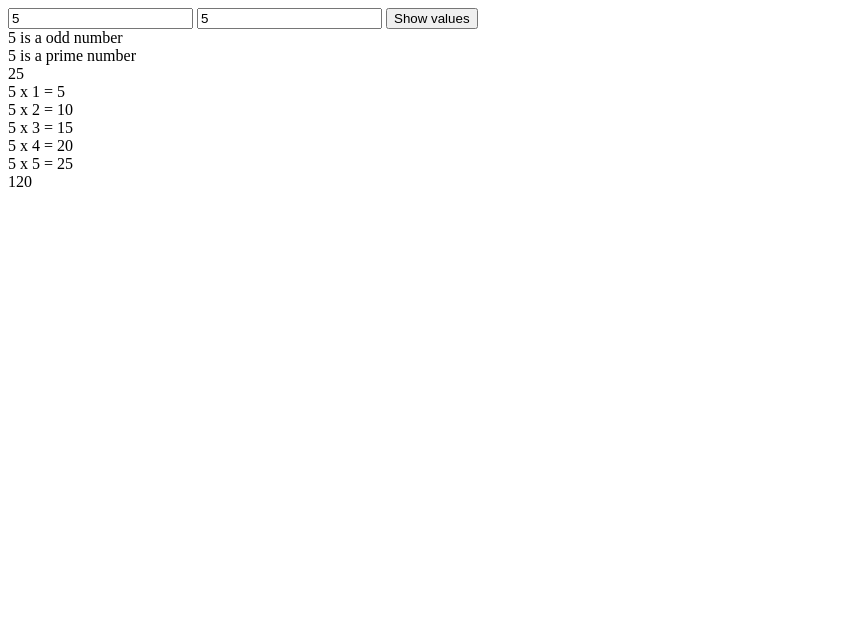
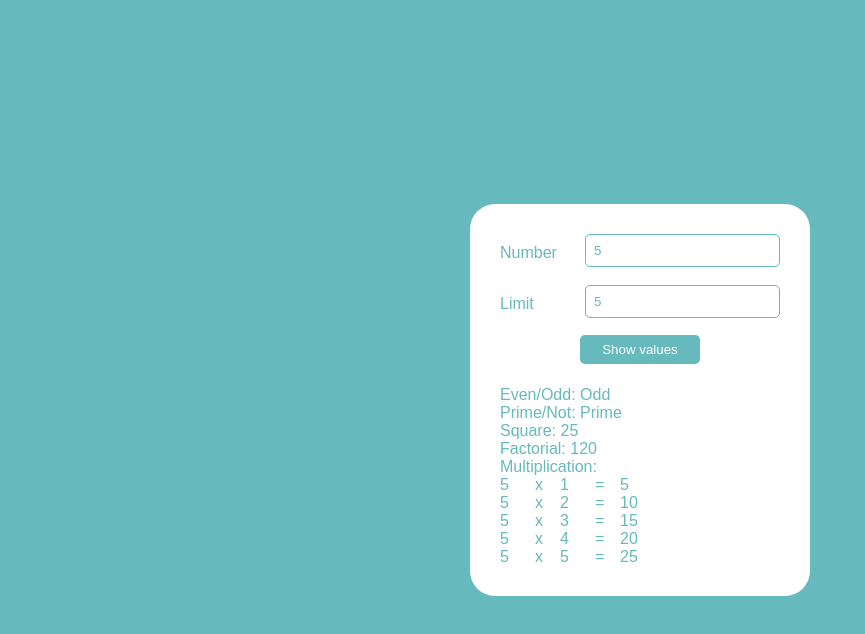
Before and after one commit to likhitasowmyamurapaka/number-analyzer-tool, a plain HTML site: page index.html in a window 1280 px wide. Both pictures are taken after typing "5", "5" into the empty fields and a click on the button "Show values". Shown: the whole page, without its empty margins (0-865 px from the left). Drawn offline with nearby package versions, Linux system fonts and the light colour scheme.

Commit message:
changed multiplication code, added css

```diff
--- a/index.html
+++ b/index.html
@@ -4,19 +4,31 @@
     <meta charset="UTF-8">
     <meta name="viewport" content="width=device-width, initial-scale=1.0">
     <title>Document</title>
-    <script src="https://cdn.jsdelivr.net/npm/axios/dist/axios.min.js"></script>
+    <!-- <script src="https://cdn.jsdelivr.net/npm/axios/dist/axios.min.js"></script> -->
+     <link rel="stylesheet" href="number_analyzer.css"/>
 </head>
 <body>
+    <div id="container">
     <form id="start">
+        <div class="row">
+        <label>Number</label>
         <input type="number" placeholder="Eg: 5" id ='value'/>
+        </div>
+        <div class="row">
+        <label>Limit</label>
         <input type="number" placeholder="eg: 10" id="limits"/>
-        <button type="submit">Show values</button>
+         </div>
+        <button type="submit" id="btn">Show values</button>
+
+    <div id="order">
+    <div id="d1">Even/Odd: </div>
+    <div id="d2">Prime: </div>
+    <div id="d3">Square: </div>
+    <div id="d4">Factorial: </div>
+    <div id="d5">Multiplication: </div>
+    </div>
     </form>
-    <div id="d1"></div>
-    <div id="d2"></div>
-    <div id="d3"></div>
-    <div id="d4"></div>
-    <div id="d5"></div>
+    </div>
     <script src="number_analyzer.js"></script>
 </body>
 </html>
--- /dev/null
+++ b/number_analyzer.css
@@ -0,0 +1,89 @@
+*{
+    margin:0;
+    padding:0;
+    font-family: sans-serif;
+    /* overflow: hidden; */
+}
+
+#container{
+    display:flex;
+    height:100vh;
+    justify-content: center;
+    align-items: center;
+    background-color: rgb(102, 185, 188);
+}
+
+#start{
+    display: flex;
+    flex-direction: column;
+    background-color: white;
+    padding: 30px;
+    /* text-align: center; */
+    gap:12px;
+    border-radius:25px;
+    /* margin-bottom:15px; */
+}
+#start input{
+    padding: 8px;
+    /* margin-top: 1%; */
+    margin-bottom: 2%;
+    border:0.5px solid  rgb(102, 185, 188);
+    border-radius: 5px;
+    box-sizing: border-box;
+    flex:1;
+    color:rgb(102, 185, 188);
+}
+
+.row{
+    display: flex;
+    align-items: center;
+    gap:15px;
+}
+
+.row label{
+    width:70px;
+    font-weight: 500;
+}
+
+#start input:focus{
+    border:2px solid  rgb(102, 185, 188);
+    outline: none;
+}
+
+#start input::placeholder{
+    color: rgb(102, 185, 188);
+}
+
+#start label{
+    color: rgb(102, 185, 188);
+}
+
+#btn{
+    background-color: rgb(102, 185, 188);
+    color: white;
+    border: none;
+    padding: 7px;
+    border-radius: 5px;
+    width:120px;
+    /* margin-bottom: 2%; */
+    align-self: center;
+    cursor:pointer;
+}
+
+#order{
+    text-align: center;
+    margin-top: 10px;
+    display:flex;
+    flex-direction: column;
+    /* justify-content: flex-start; */
+    align-items: flex-start;
+    color: rgb(102, 185, 188);
+    text-align: left;
+}
+
+.mul-row{
+    display: grid;
+    grid-template-columns: 30px 20px 30px 20px 40px;
+    gap: 5px;
+    font-family: sans-serif;
+}
--- a/number_analyzer.js
+++ b/number_analyzer.js
@@ -7,11 +7,11 @@ document.getElementById('start').addEventListener('submit',(e)=>{
 
     if (num%2==0){
         //console.log(`${num} is a even number`);
-        document.getElementById('d1').innerHTML=`${num} is a even number`;
+        document.getElementById('d1').innerHTML='Even/Odd: Even';
     }
     else{
         //console.log(`${num} is a odd number`);
-        document.getElementById('d1').innerHTML=`${num} is a odd number`;
+        document.getElementById('d1').innerHTML='Even/Odd: Odd';
     }
 
     // //prime or not
@@ -19,11 +19,11 @@ document.getElementById('start').addEventListener('submit',(e)=>{
     let prime=true;
     if (num<=0){
         // console.log(`${num} is not valid number`)
-        document.getElementById('d2').innerHTML=`${num} is not a valid number`;
+        document.getElementById('d2').innerHTML=`Prime: Not a valid number`;
     }
     else if(num == 1){
         // console.log('1 is neither prime nor composite')
-        document.getElementById('d2').innerHTML='1 is neither prime nor composite';
+        document.getElementById('d2').innerHTML='Prime: Neither prime Nor composite';
     }
     else if(num>1){
         for(let i=2; i<=Math.sqrt(num);i++){
@@ -34,11 +34,11 @@ document.getElementById('start').addEventListener('submit',(e)=>{
         }
         if (prime){
             // console.log(`${num} is a prime number`);
-            document.getElementById('d2').innerHTML=`${num} is a prime number`;
+            document.getElementById('d2').innerHTML='Prime/Not: Prime';
         }
         else{
             // console.log(`${num} is not a prime number`)
-            document.getElementById('d2').innerHTML=`${num} is not a prime number`;
+            document.getElementById('d2').innerHTML='Prime/Not: Not Prime';
         }
     }
 
@@ -46,25 +46,14 @@ document.getElementById('start').addEventListener('submit',(e)=>{
 
     let square=num*num;
     // console.log(square);
-    document.getElementById('d3').innerHTML=`${square}`;
+    document.getElementById('d3').innerHTML=`Square: ${square}`;
 
-    //multiplication
-
-    let limit= document.getElementById('limits').value;
-    // console.log(limit);
-    let table ="";
-    for(let j=1; j<=limit;j++){
-        // console.log(`${num} x ${j} = ${num*j}`);
-        table+=`${num} x ${j} = ${num*j}<br>`;
-    }
-    document.getElementById('d4').innerHTML=table;
-
-    //factorial
+     //factorial
 
     function factorial(num){
         if (num<0){
             // console.log("Factorial not defined");
-            document.getElementById('d5').innerHTML='Factorial not defined';
+            document.getElementById('d4').innerHTML='Factorial: Not defined';
             return;
         }
         let fact=1;
@@ -72,7 +61,35 @@ document.getElementById('start').addEventListener('submit',(e)=>{
             fact=fact*k;
         }
         // console.log(fact);
-        document.getElementById('d5').innerHTML=`${fact}`;
+        document.getElementById('d4').innerHTML=`Factorial: ${fact}`;
     }
     factorial(num);
+
+    //multiplication
+
+    // let limit= document.getElementById('limits').value;
+    // // console.log(limit);
+    // let table ="";
+    // for(let j=1; j<=limit;j++){
+    //     // console.log(`${num} x ${j} = ${num*j}`);
+    //     table+=`${num} x ${j} = ${num * j} <br>`;
+    // }
+    // document.getElementById('d5').innerHTML=table;
+
+   let d5 = document.getElementById("d5");
+    d5.innerHTML = "";
+    let limit= document.getElementById('limits').value;
+    document.getElementById('d5').innerHTML='Multiplication: ';
+
+    for (let i = 1; i <= limit; i++) {
+        d5.innerHTML += `
+        <div class="mul-row">
+            <span>${num}</span>
+            <span>x</span>
+            <span>${i}</span>
+            <span>=</span>
+            <span>${num * i}</span>
+        </div>
+        `;
+    }
 })
```
